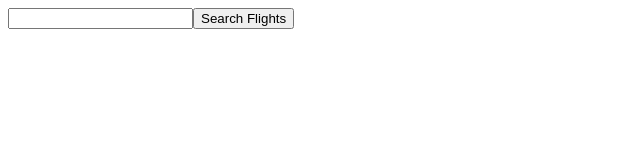
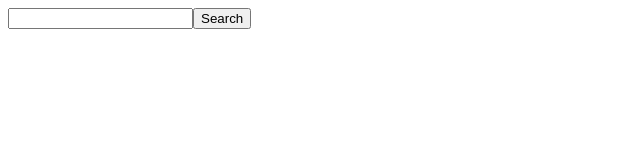
Before and after one commit to tremj/PlaneSpotter, a React (Create React App) app in the folder client/: page / in a window 1280 px wide. Shown: the top 160 px of the page, without its empty margins (0-640 px from the left). Built offline with nearby package versions, Linux system fonts and the light colour scheme.

Commit message:
working POST requests to backend

```diff
--- a/client/src/App.js
+++ b/client/src/App.js
@@ -11,22 +11,29 @@ function App() {
             }
         }
 
-        sendDataToBackend = async () => {
-            try {
-                const response = await axios.post(
-                    '127.0.01:5000/flights', JSON.stringify({
-                        key: this.state.dataToSend
-                    }),
-                {
-                    headers: {
-                        'Content-Type': 'application/json',
-                  },
+        postData = () => {
+            const apiURL = 'http://127.0.0.1:5000/flights'
+            const data = {
+                key: this.state.dataToSend
+            }
+
+            const xhr = new XMLHttpRequest()
+            xhr.open('POST', apiURL, true)
+            xhr.setRequestHeader('Content-Type', 'application/json')
+            xhr.setRequestHeader('Access-Control-Allow-Origin', 'http://127.0.0.1:3000/')
+
+            xhr.onreadystatechange = () => {
+                if (xhr.readyState === 4) {
+                    if (xhr.status === 200) {
+                        const responseData = JSON.parse(xhr.responseText)
+                        console.log('Success', responseData)
+                    } else {
+                        console.error('Error', xhr.statusText)
+                    }
                 }
-              );
-                console.log(response.data)
-            } catch (error) {
-                console.error('Error sending data to backend:', error)
             }
+
+            xhr.send(JSON.stringify(data))
         }
 
         handleInputChange = (e) => {
@@ -35,14 +42,14 @@ function App() {
 
         render() {
         return (
-            <form>
+            <div>
                 <input
-                    type="airCode"
+                    type="text"
                     value={this.state.dataToSend}
-                    onChange={(e) => this.handleInputChange}
+                    onChange={this.handleInputChange}
                 />
-                <button onClick={this.sendDataToBackend}>Search Flights</button>
-            </form>
+                <button onClick={this.postData}>Search</button>
+            </div>
         )
         }
     }
```
Also changed, not shown: 1 other file (tests, documents, lock files or other folders).
